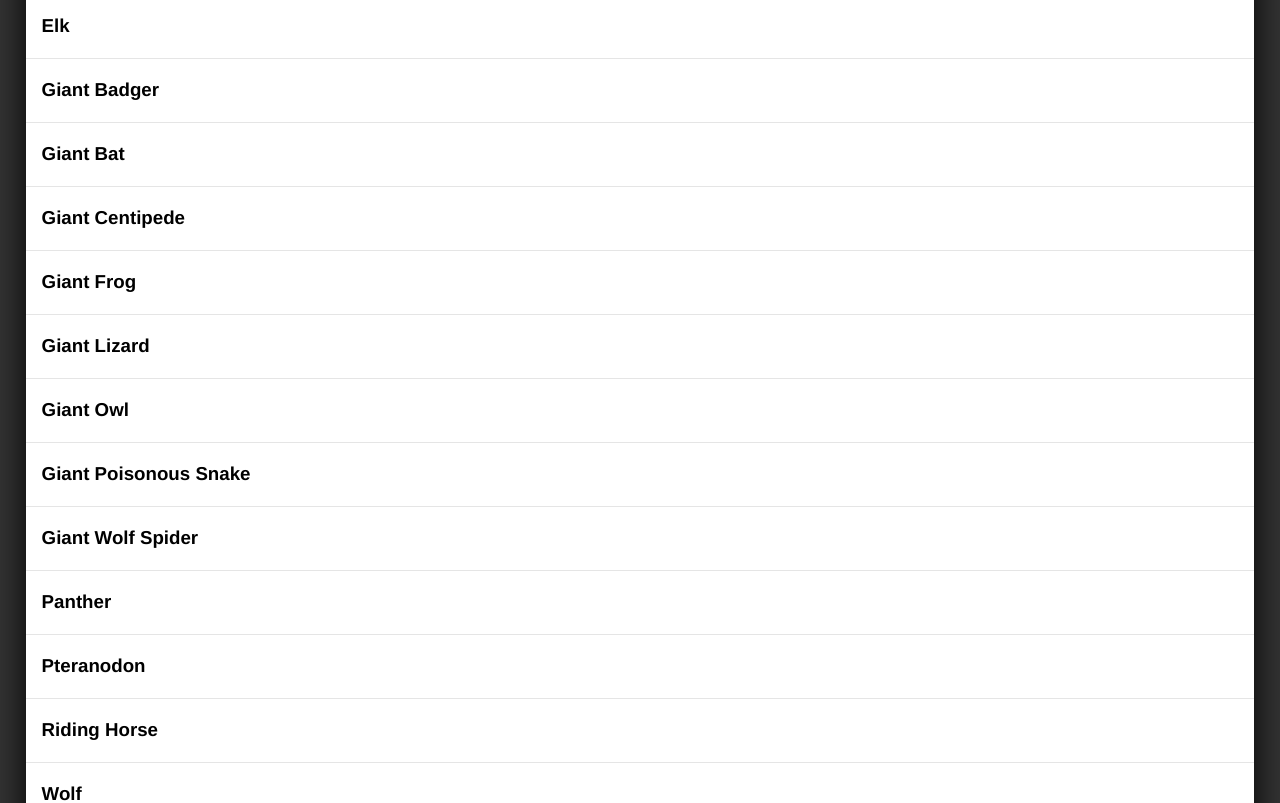
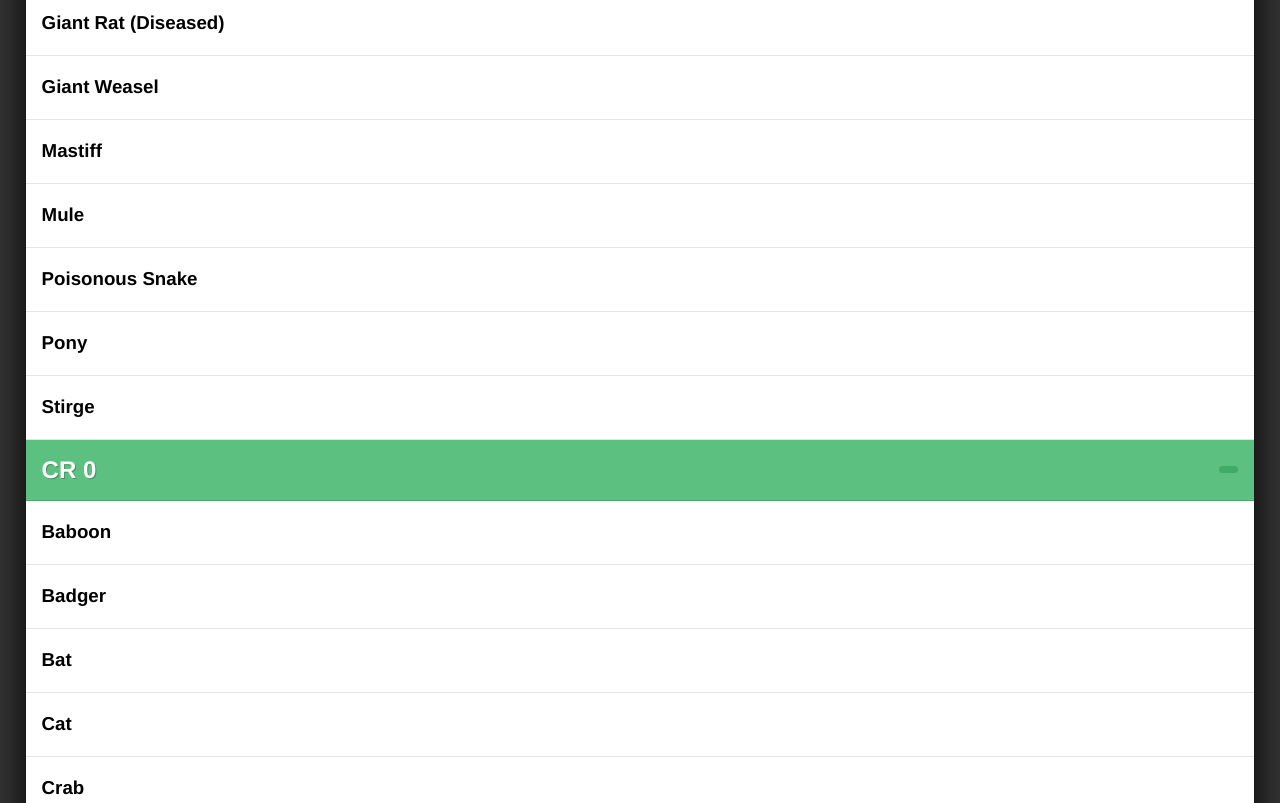
Before and after one commit to boodavia/wild-shape-react, a React app: page / in a window 1280 px wide. Shown: the part 820-1623 px from the top of the page. Built offline with nearby package versions, Linux system fonts and the light colour scheme; a web font is replaced by a local one.

Commit message:
Working names and speed icons

```diff
--- a/src/App.js
+++ b/src/App.js
@@ -11,7 +11,7 @@ class App extends Component {
 		beastData: BeastData,
 		druidLevel: 4,
 		moonDruid: true,
-		crList: ['0', '1/8', '1/4', '1/2', '1'],
+		crList: ['1', '1/2', '1/4', '1/8', '0'],
 		filteredBeasts: {}
 	}
 
@@ -34,24 +34,24 @@ class App extends Component {
 	calcCrList = (level) => {
 		if (this.state.moonDruid === true) {
 			if (level >= 2 && level < 6) {
-				this.setState({ crList: ['0', '1/8', '1/4', '1/2', '1'] });
+				this.setState({ crList: ['1', '1/2', '1/4', '1/8', '0'] });
 			} else {
-				let preList = ['0', '1/8', '1/4', '1/2', '1'];
+				let preList = ['1', '1/2', '1/4', '1/8', '0'];
 				for (let i = 6; i <= level; i++) {
 					if (i % 3 === 0) {
 						let newNum = i / 3;
-						preList.push(newNum.toString());
+						preList.unshift(newNum.toString());
 					}
 				}
 				this.setState({ crList: preList });
 			}
 		} else {
 			if (level >= 2 && level < 4) {
-				this.setState({ crList: ['0', '1/8', '1/4'] });
+				this.setState({ crList: ['1/4', '1/8', '0'] });
 			} else if (level >= 4 && level < 8) {
-				this.setState({ crList: ['0', '1/8', '1/4', '1/2'] });
+				this.setState({ crList: ['1/2', '1/4', '1/8', '0'] });
 			} else {
-				this.setState({ crList: ['0', '1/8', '1/4', '1/2', '1'] });
+				this.setState({ crList: ['1', '1/2', '1/4', '1/8', '0'] });
 			}
 		}
 	}
--- a/src/BeastData.js
+++ b/src/BeastData.js
@@ -1647,7 +1647,6 @@ const beastData ={
             hp: "13 (3d8)",
             speed: "10 ft.",
             fly: "50 ft.",
-            swim: "50 ft.",
             strength: "10",
             dexterity: "14",
             constitution: "10",
--- a/src/BeastHeader.js
+++ b/src/BeastHeader.js
@@ -11,7 +11,13 @@ const BeastHeader = (props) => {
             </div>
             <ul>
                 {filteredRes.map((item, i) =>
-                    <BeastItem name={item.name} key={'beast_'+i} />
+                    <BeastItem
+                        name={item.name}
+                        key={'beast_'+i}
+                        fly={item.fly}
+                        swim={item.swim}
+                        burrow={item.burrow}
+                        climb={item.climb} />
                 )}
             </ul>
         </div>
--- a/src/BeastItem.js
+++ b/src/BeastItem.js
@@ -6,10 +6,10 @@ const BeastItem = (props) => {
         <li className='beast'>
             <h3>{props.name}</h3>
             <div>
-                <svg><use xlinkHref={icons +'#icon-swim'} /></svg>
-			    <svg><use xlinkHref={icons +'#icon-fly'} /></svg>
-				<svg><use xlinkHref={icons +'#icon-climb'} /></svg>
-				<svg><use xlinkHref={icons +'#icon-burrow'} /></svg>
+                {props.swim ? <svg><use xlinkHref={icons +'#icon-swim'} /></svg> : null}
+			    {props.fly ? <svg><use xlinkHref={icons +'#icon-fly'} /></svg> : null}
+				{props.climb ? <svg><use xlinkHref={icons +'#icon-climb'} /></svg> : null}
+				{props.burrow ? <svg><use xlinkHref={icons +'#icon-burrow'} /></svg> : null}
             </div>
         </li>
     )
```
